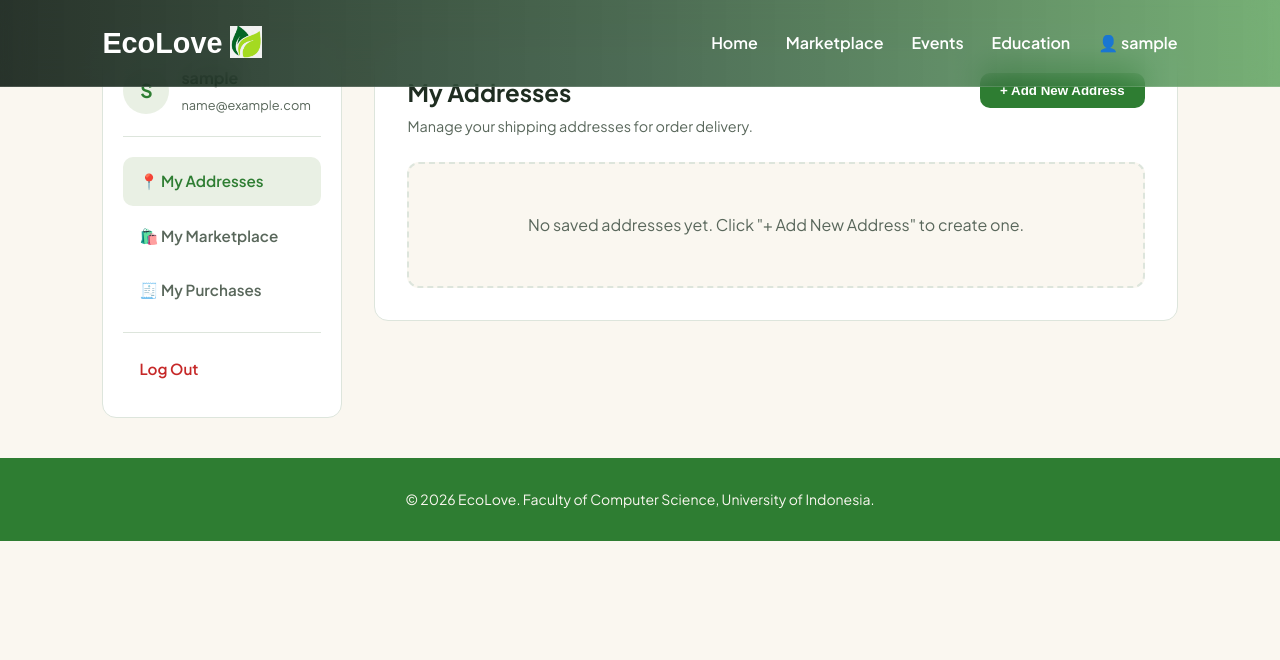
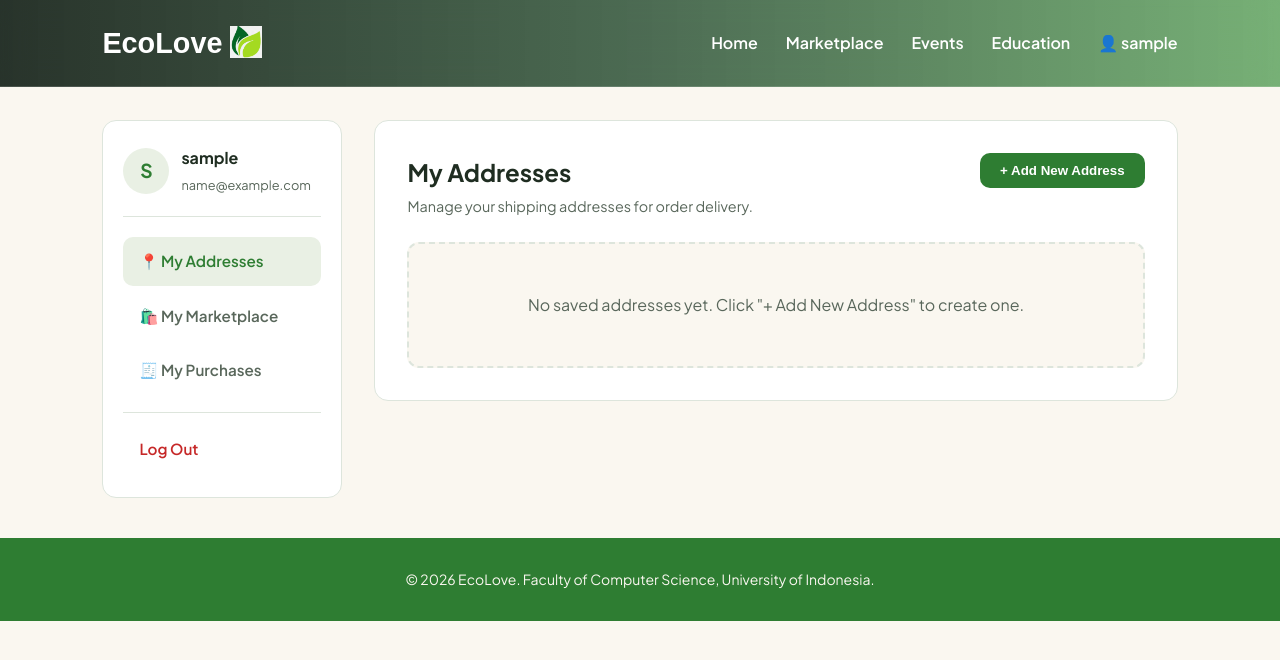
Before and after one commit to pbp-c-kelompok05/EcoLove, a Django app: page /profile/ in a window 1280 px wide. Shown: the top 660 px of the page. Run offline with Django 5.2, Linux system fonts and the light colour scheme; the visitor is signed in with stand-in values (Sample User, id 1).

Commit message:
fix profile page

```diff
--- a/templates/profile.html
+++ b/templates/profile.html
@@ -1,4 +1,12 @@
 {% extends 'base.html' %}
+
+{% block extra_head %}
+<style>
+  .profile-wrapper {
+    margin-top: 120px !important;
+  }
+</style>
+{% endblock %}
 
 {% block content %}
 <div class="profile-wrapper">
```
